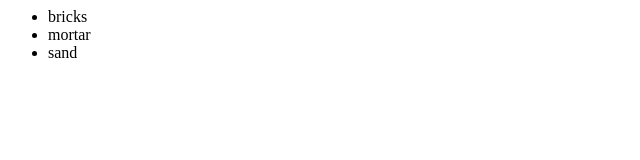
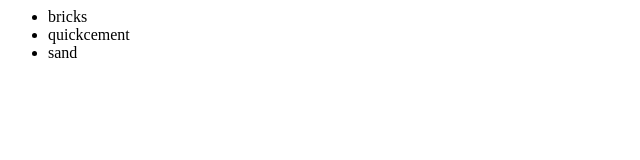
Before and after one commit to Quazix/newGitTest, a plain HTML site: page index.html in a window 1280 px wide. Shown: the full height of the page, 0-640 px from the left. Drawn offline with Linux system fonts and the light colour scheme.

Commit message:
made mortar more specific

```diff
--- a/index.html
+++ b/index.html
@@ -4,7 +4,7 @@
         <div>
             <ul>
                 <li>bricks</li>
-                <li>mortar</li>
+                <li>quickcement</li>
                 <li>sand</li>
             </ul>
 
```
